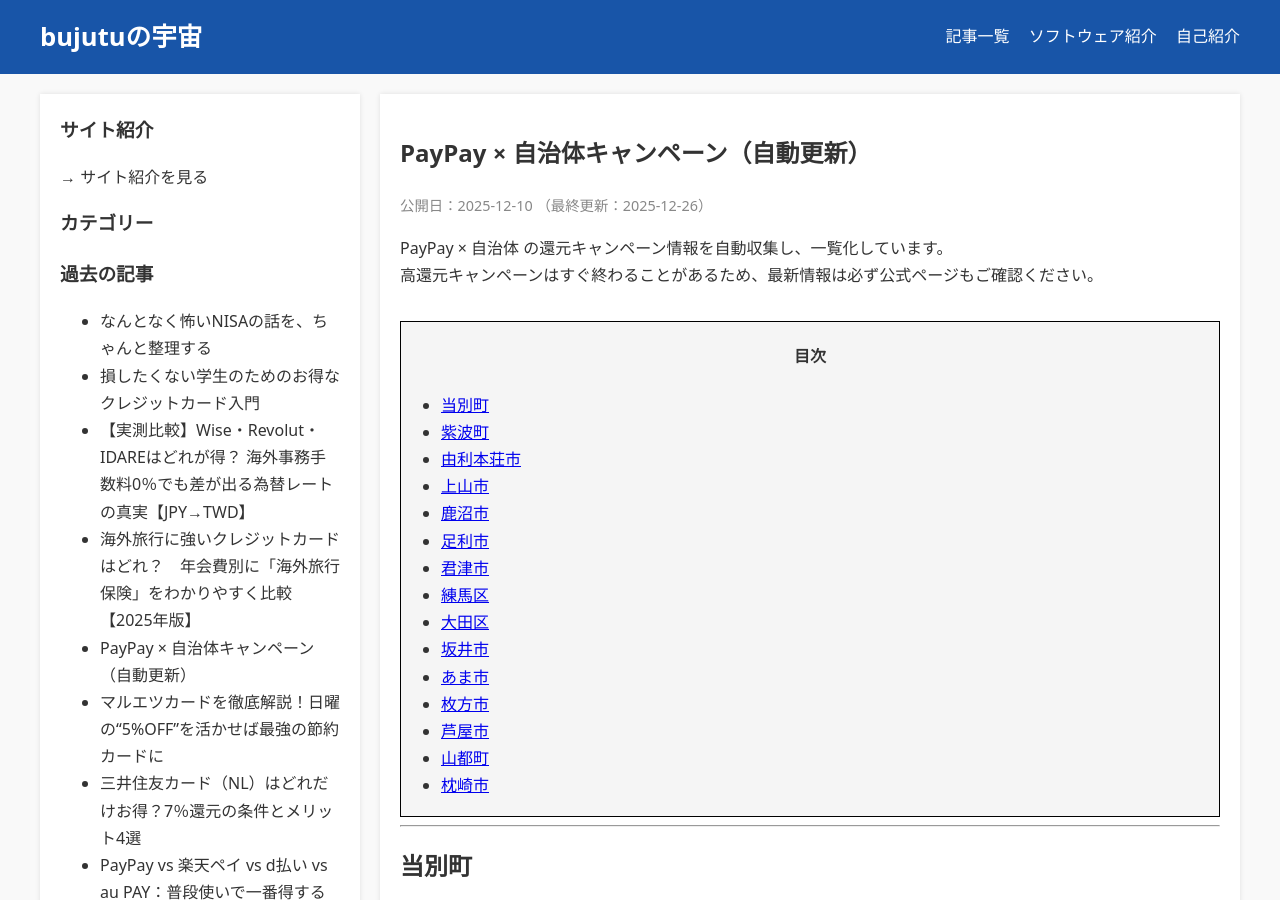
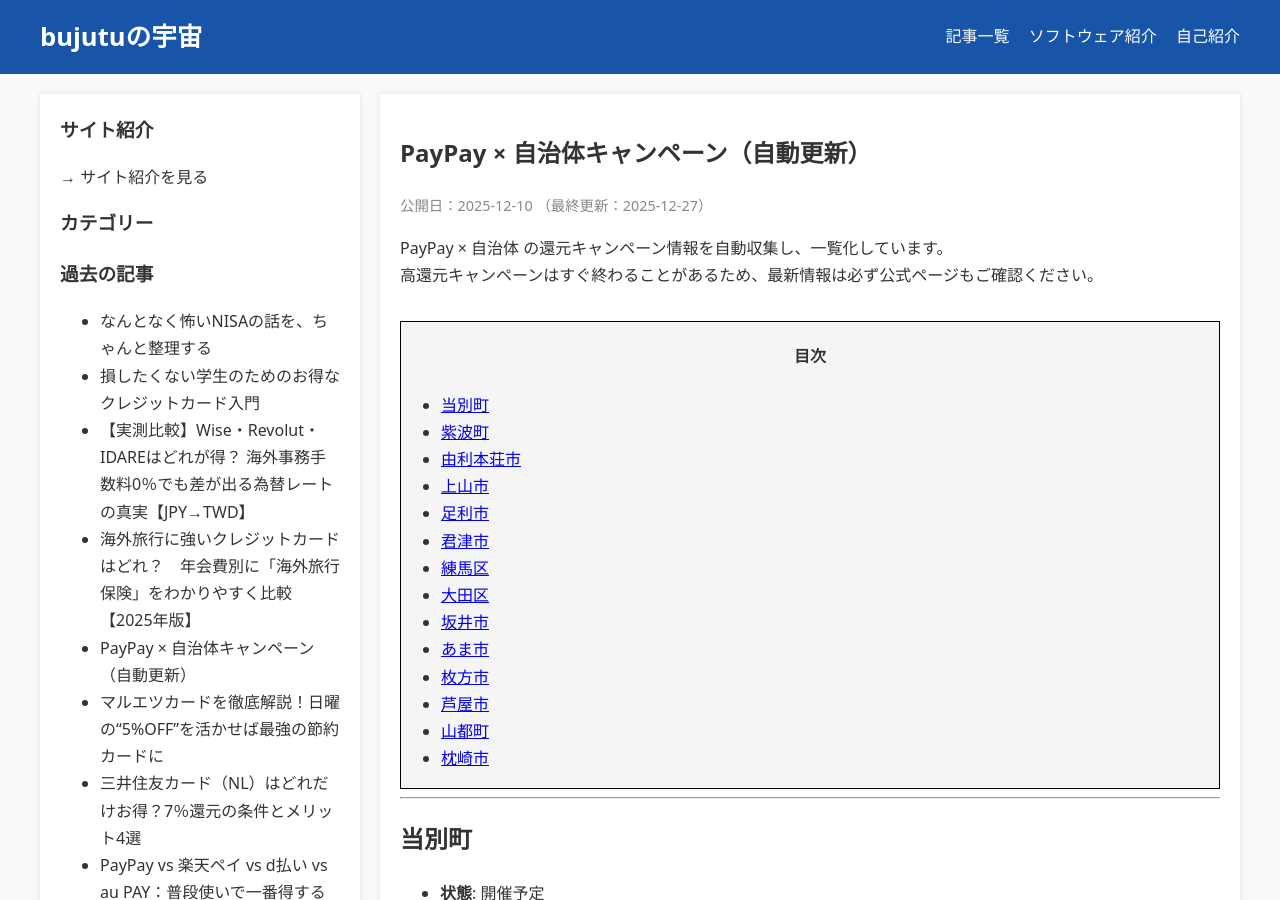
Before and after one commit to bujutu/bujutu.github.io, a Jekyll site: the page built from _posts/2025-12-10-paypay-campaigns.md, in a window 1280 px wide and 900 px high. Built offline with Jekyll 4.4.1, drawn with Linux system fonts in a browser that asks for light colours; some of the changed text lies outside the part shown.

Commit message:
Auto-update PayPay campaigns

```diff
--- a/_posts/2025-12-10-paypay-campaigns.md
+++ b/_posts/2025-12-10-paypay-campaigns.md
@@ -1,7 +1,7 @@
 ---
 title: "PayPay × 自治体キャンペーン（自動更新）"
 layout: post
-last_modified_at: 2025-12-26 09:19:15
+last_modified_at: 2025-12-27 09:16:50
 description: "PayPayと自治体のポイント還元キャンペーン一覧（自動更新）。"
 tags: [paypay, 自治体, キャンペーン, 自動更新]
 ---
@@ -50,15 +50,6 @@ PayPay × 自治体 の還元キャンペーン情報を自動収集し、一覧
 - **期間**: 2025/10/10 〜 12/31
 - **還元率**: 10%
 - **公式ページ**: [リンク](https://paypay.ne.jp/event/yamagata-kaminoyama-city-20251010/)
-
----
-
-## 鹿沼市
-
-- **状態**: 開催中
-- **期間**: 2025/12/6 〜 12/26
-- **還元率**: 20%
-- **公式ページ**: [リンク](https://paypay.ne.jp/event/tochigi-kanuma-city-20251206/)
 
 ---
 
```
